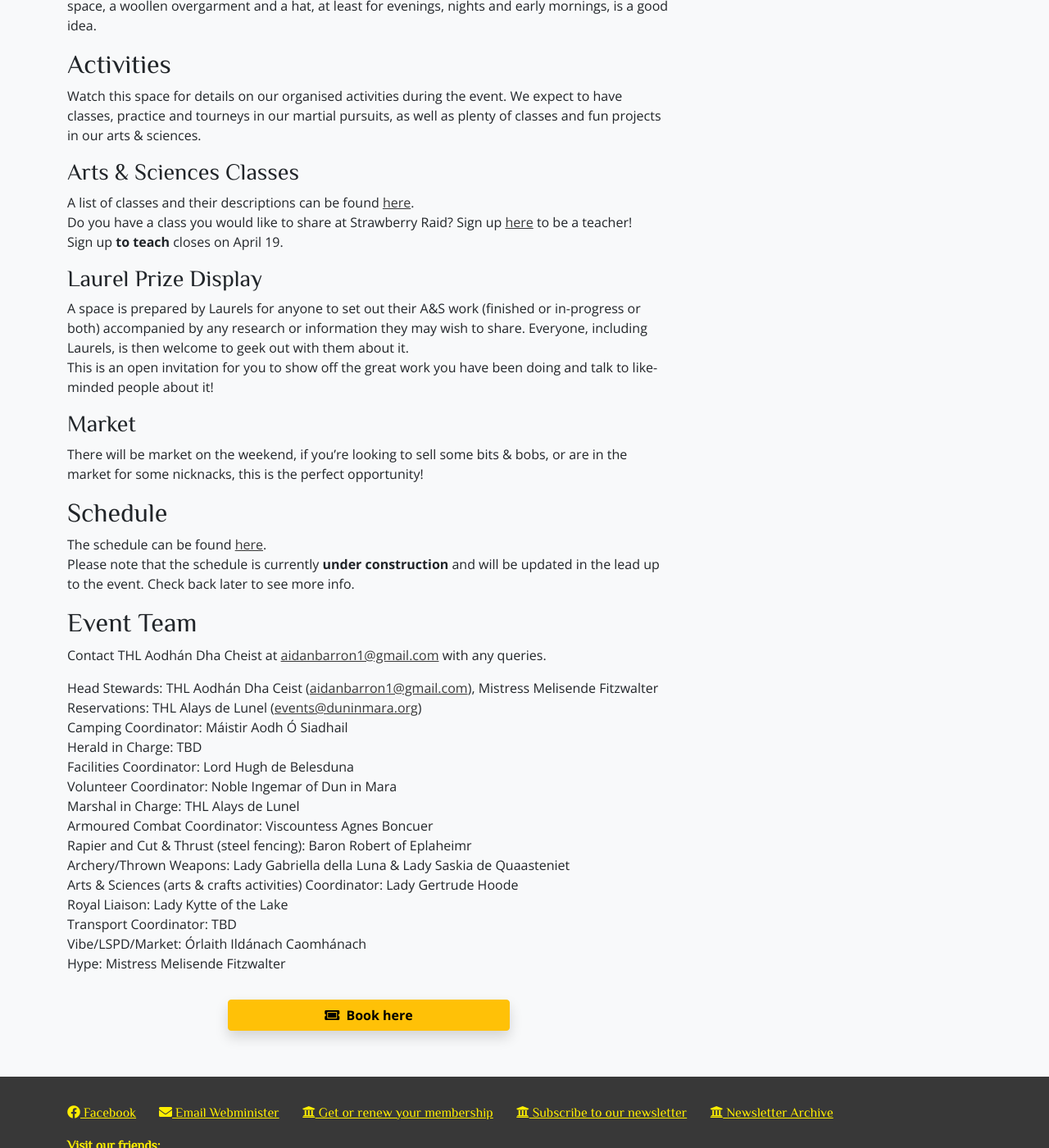
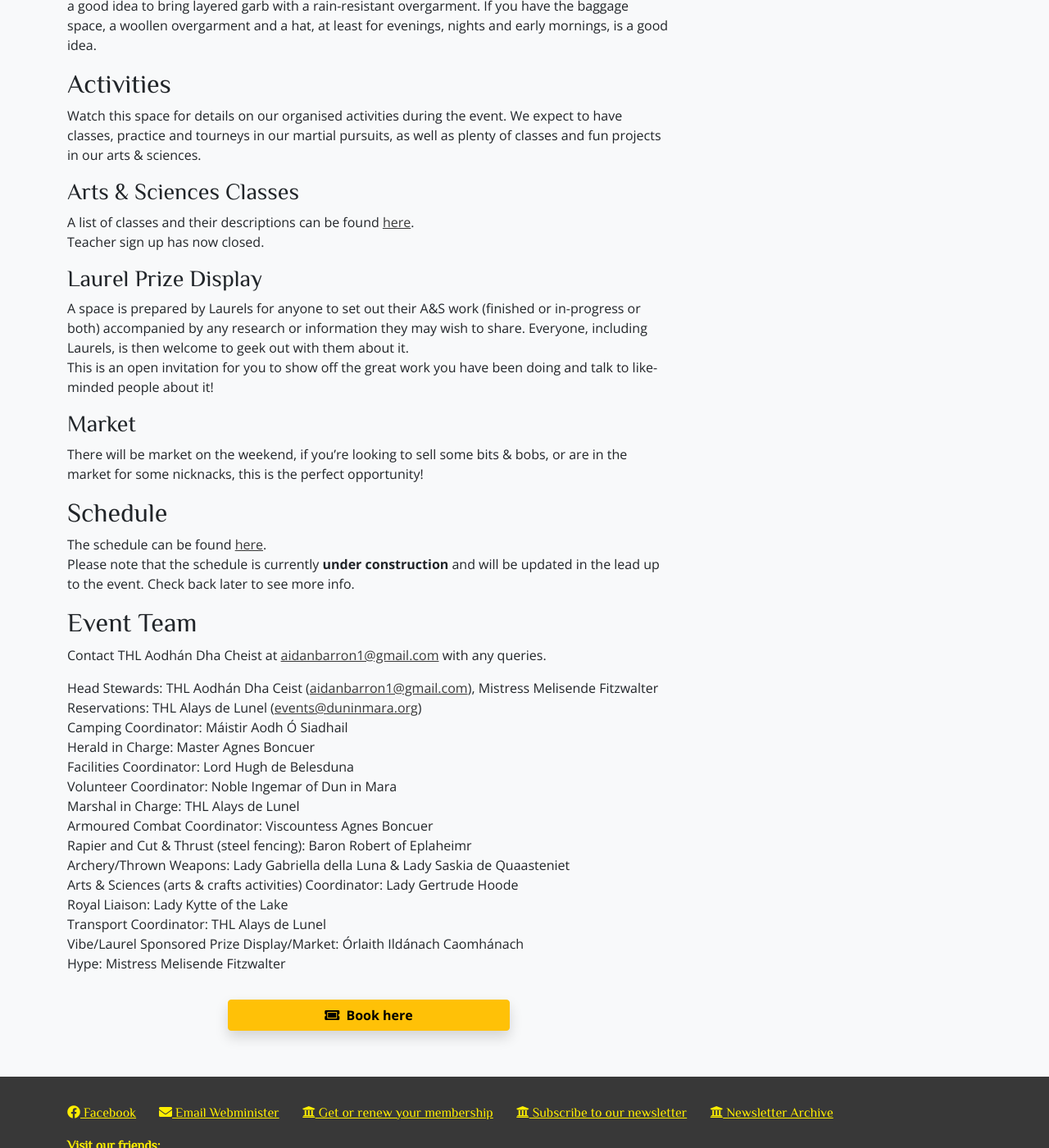
Before and after one commit to drachenwald/dun-in-mara, a Jekyll site: the page built from events/2026/strawberry-raid-v/index.md, in a window 1280 px wide and 1400 px high, scrolled down 4663 px. Shown: the whole window at 82% size. Built offline with Jekyll 4.4.1, drawn with Linux system fonts in a browser that asks for light colours; comment, search, counter and statistics services are not loaded; some of the changed text lies outside the part shown.

Commit message:
Updated event staff members and added sign up link below pricing on SR index

```diff
--- a/events/2026/strawberry-raid-v/index.md
+++ b/events/2026/strawberry-raid-v/index.md
@@ -142,8 +144,7 @@ Watch this space for details on our organised activities during the event. We ex
 ### Arts & Sciences Classes
 
 A list of classes and their descriptions can be found [here](classes/).
-Do you have a class you would like to share at Strawberry Raid? Sign up [here](https://forms.gle/EEVjPvAZ9Qv2akFLA) to be a teacher!
-Sign up **to teach** closes on April 19.
+Teacher sign up has now closed.
 
 <!--Sign-up for *attending* classes will open on **30 April at 18:00** Irish Standard Time.   -->
 
@@ -169,7 +170,7 @@ Contact THL Aodhán Dha Cheist at <a href="mailto:aidanbarron1@gmail.com">aidanb
 Head Stewards: THL Aodhán Dha Ceist (<a href="mailto:aidanbarron1@gmail.com">aidanbarron1@gmail.com</a>), Mistress Melisende Fitzwalter
 Reservations: THL Alays de Lunel (<a href="mailto:events@duninmara.org">events@duninmara.org</a>)
 Camping Coordinator: Máistir Aodh Ó Siadhail
-Herald in Charge: TBD
+Herald in Charge: Master Agnes Boncuer
 Facilities Coordinator: Lord Hugh de Belesduna
 Volunteer Coordinator: Noble Ingemar of Dun in Mara
 Marshal in Charge: THL Alays de Lunel
@@ -178,8 +179,8 @@ Rapier and Cut & Thrust (steel fencing): Baron Robert of Eplaheimr
 Archery/Thrown Weapons: Lady Gabriella della Luna & Lady Saskia de Quaasteniet
 Arts & Sciences (arts & crafts activities) Coordinator: Lady Gertrude Hoode
 Royal Liaison: Lady Kytte of the Lake
-Transport Coordinator: TBD
-Vibe/LSPD/Market: Órlaith Ildánach Caomhánach
+Transport Coordinator: THL Alays de Lunel
+Vibe/Laurel Sponsored Prize Display/Market: Órlaith Ildánach Caomhánach
 Hype: Mistress Melisende Fitzwalter
 
 
```
Also changed, not shown: other parts of events/2026/strawberry-raid-v/index.md (+2 -0 lines).
